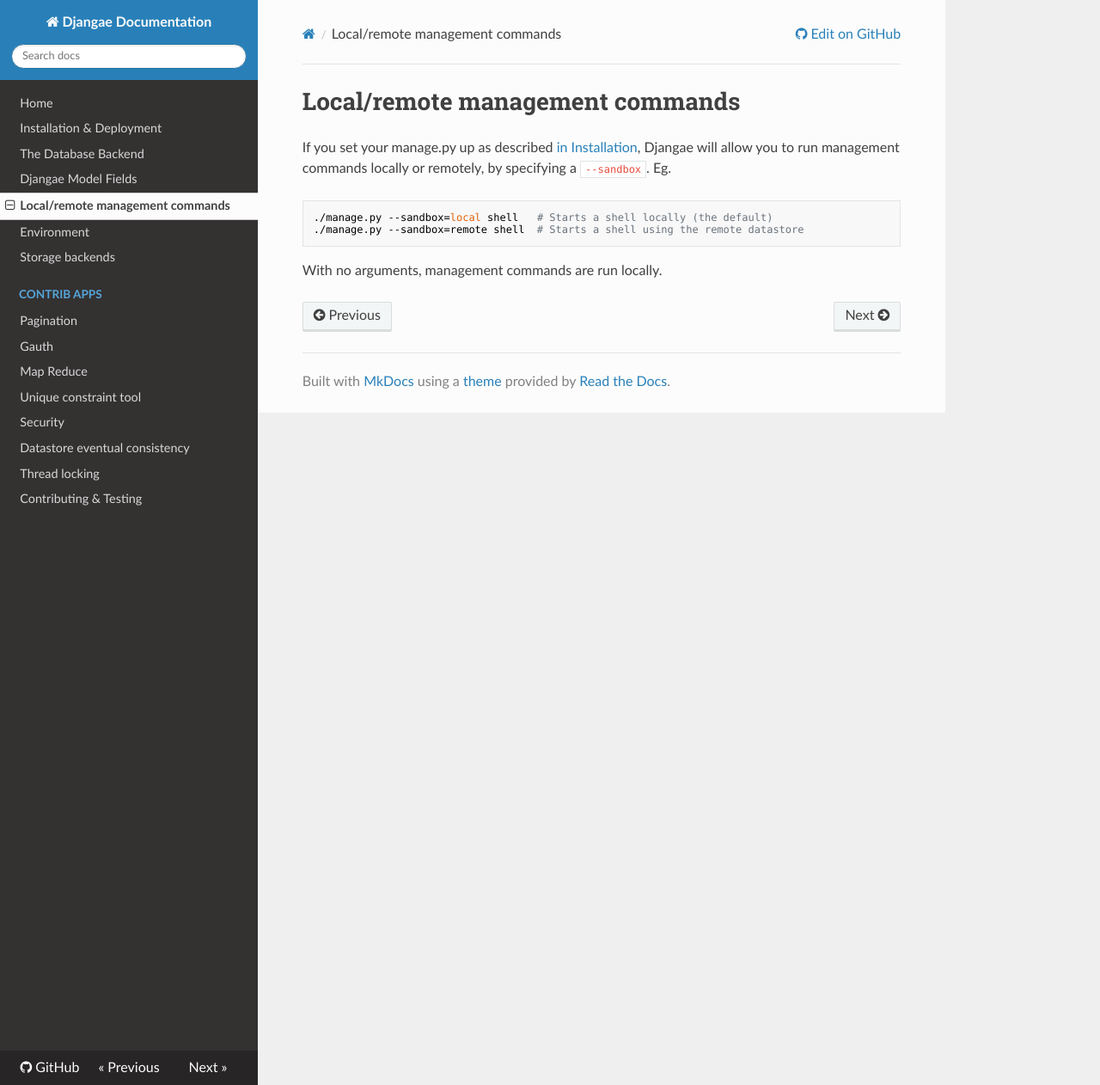
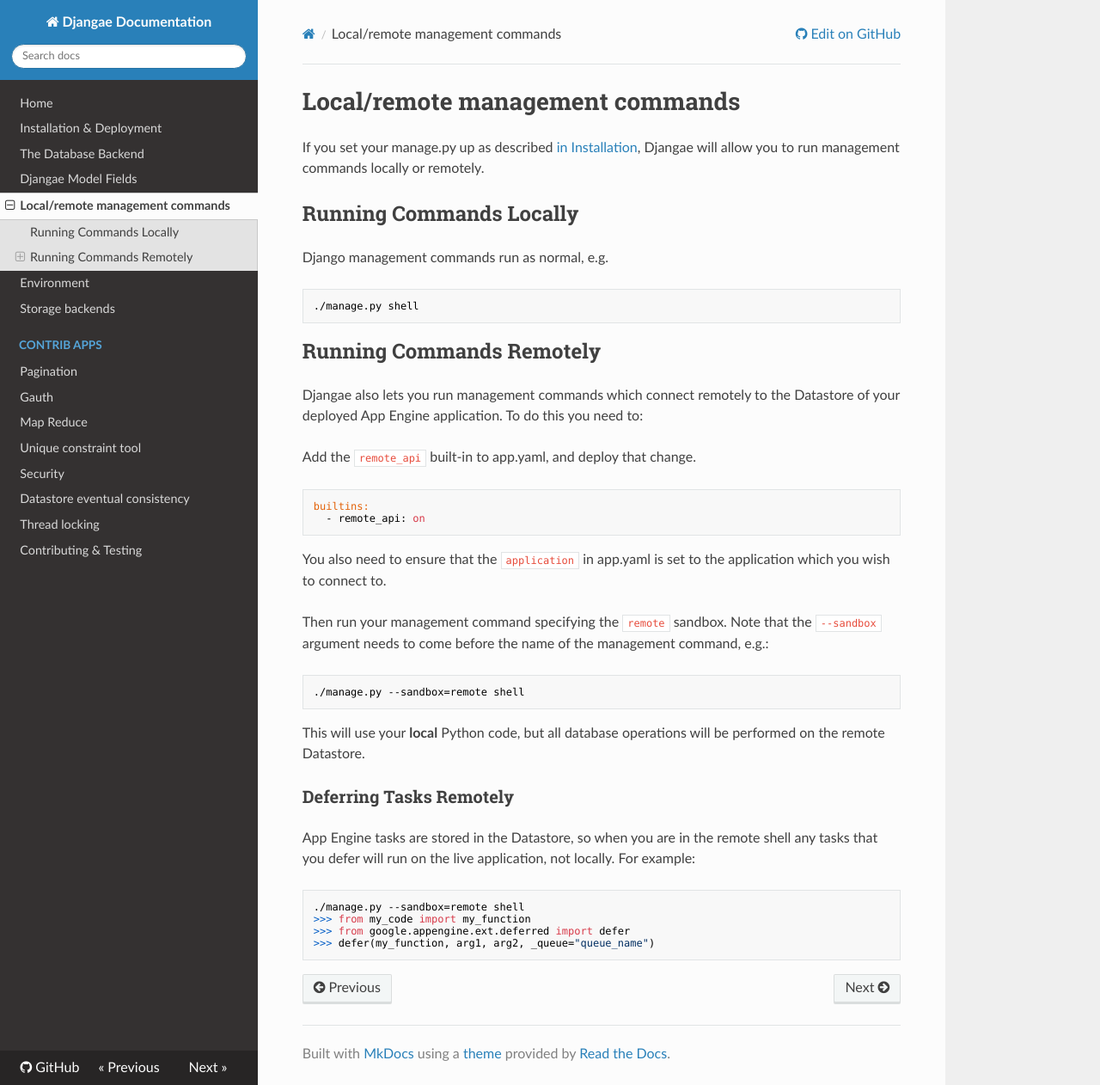
Before and after one commit to wittfabian/djangae, an MkDocs documentation site: the page built from docs/sandbox.md, in a window 1280 px wide and 1262 px high. Shown: the whole window at 86% size. Built offline with MkDocs 1.6.1, drawn with Linux system fonts in a browser that asks for light colours; nearby versions of some CDN libraries; old or Windows-style settings are respelled for this version of MkDocs.

Commit message:
Improving documentation for running management commands remotely.  Remove whitespace.

```diff
--- a/docs/sandbox.md
+++ b/docs/sandbox.md
@@ -1,11 +1,38 @@
 # Local/remote management commands
 
-If you set your manage.py up as described [in Installation](installation.md), Djangae will allow you to run management commands locally or
-remotely, by specifying a `--sandbox`. Eg.
+If you set your manage.py up as described [in Installation](installation.md), Djangae will allow you to run management commands locally or remotely.
+
+## Running Commands Locally
+
+Django management commands run as normal, e.g.
 
 
-    ./manage.py --sandbox=local shell   # Starts a shell locally (the default)
-    ./manage.py --sandbox=remote shell  # Starts a shell using the remote datastore
+    ./manage.py shell
 
 
-With no arguments, management commands are run locally.
+## Running Commands Remotely
+
+Djangae also lets you run management commands which connect remotely to the Datastore of your deployed App Engine application.  To do this you need to:
+
+Add the `remote_api` built-in to app.yaml, and deploy that change.
+
+    builtins:
+      - remote_api: on
+
+You also need to ensure that the `application` in app.yaml is set to the application which you wish to connect to.
+
+Then run your management command specifying the `remote` sandbox.  Note that the `--sandbox` argument needs to come before the name of the management command, e.g.:
+
+    ./manage.py --sandbox=remote shell
+
+
+This will use your **local** Python code, but all database operations will be performed on the remote Datastore.
+
+### Deferring Tasks Remotely
+
+App Engine tasks are stored in the Datastore, so when you are in the remote shell any tasks that you defer will run on the live application, not locally.  For example:
+
+    ./manage.py --sandbox=remote shell
+    >>> from my_code import my_function
+    >>> from google.appengine.ext.deferred import defer
+    >>> defer(my_function, arg1, arg2, _queue="queue_name")
```
Also changed, not shown: docs/db_backend.md (line endings or trailing spaces).
